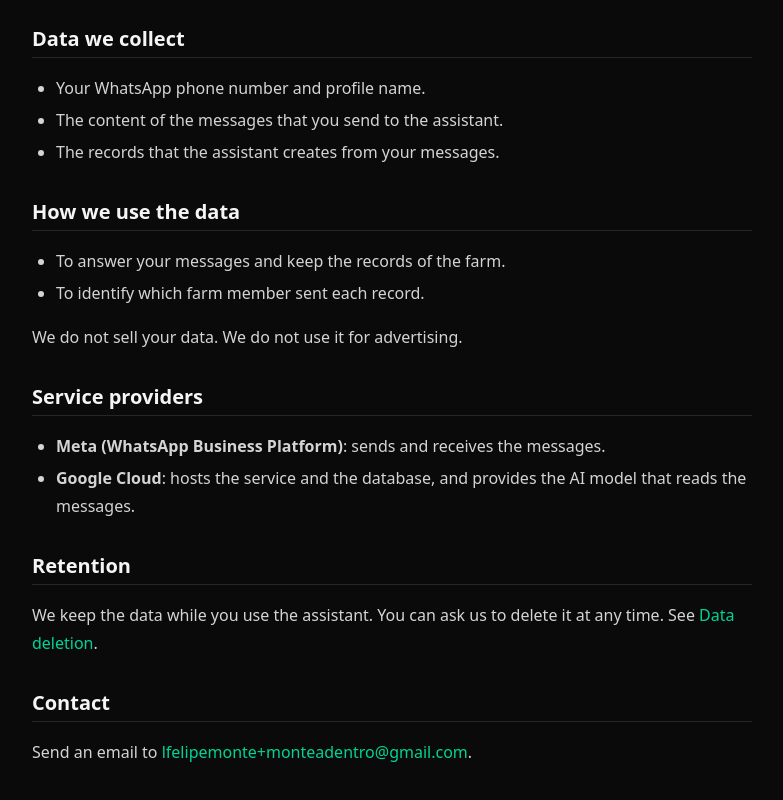
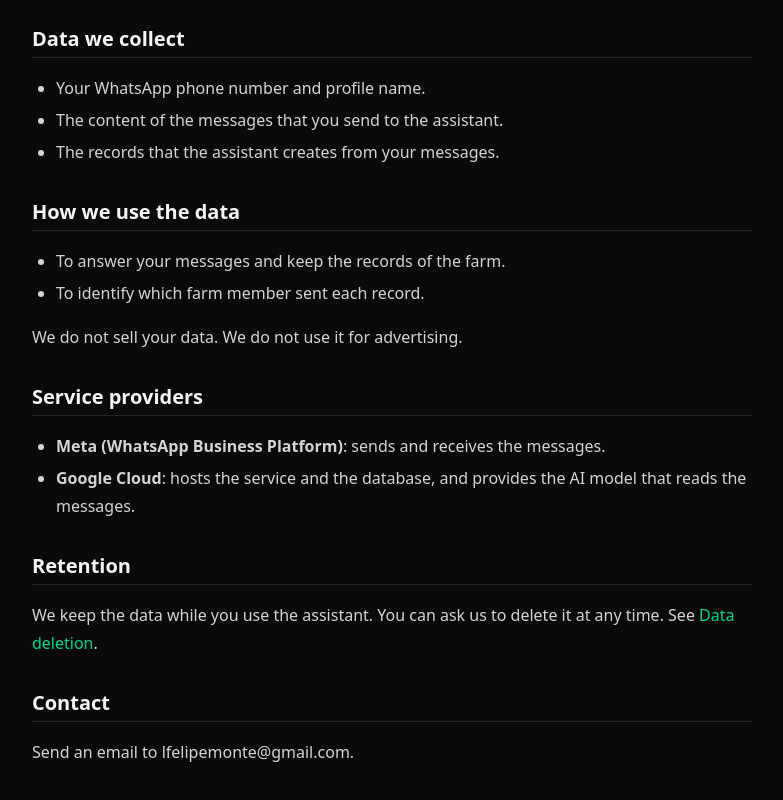
Before and after one commit to MonteAdentro/monteadentro.github.io, a plain HTML site: page privacy/index.html in a window 1280 px wide. Shown: the part 310-1110 px from the top of the page, without its empty margins (248-1031 px from the left). Drawn offline with nearby package versions, Linux system fonts and the light colour scheme.

Commit message:
feat(privacy): show the contact email as plain text

```diff
--- a/privacy/index.html
+++ b/privacy/index.html
@@ -50,7 +50,7 @@
         <h2>Retention</h2>
         <p>We keep the data while you use the assistant. You can ask us to delete it at any time. See <a href="#deletion">Data deletion</a>.</p>
         <h2>Contact</h2>
-        <p>Send an email to <a href="mailto:lfelipemonte+monteadentro@gmail.com">lfelipemonte+monteadentro@gmail.com</a>.</p>
+        <p>Send an email to lfelipemonte@gmail.com.</p>
       </section>
 
       <section class="doc" data-tab="privacy" data-lang="es">
@@ -77,7 +77,7 @@
         <h2>Conservación</h2>
         <p>Conservamos los datos mientras uses el asistente. Puedes pedirnos que los eliminemos en cualquier momento. Consulta <a href="#deletion-es">Eliminación de datos</a>.</p>
         <h2>Contacto</h2>
-        <p>Envía un correo a <a href="mailto:lfelipemonte+monteadentro@gmail.com">lfelipemonte+monteadentro@gmail.com</a>.</p>
+        <p>Envía un correo a lfelipemonte@gmail.com.</p>
       </section>
 
       <section class="doc" data-tab="deletion" data-lang="en">
@@ -86,7 +86,7 @@
         <p>You can ask us to delete all the data that Monte Adentro keeps about you.</p>
         <h2>How to ask for deletion</h2>
         <ul>
-          <li>Send an email to <a href="mailto:lfelipemonte+monteadentro@gmail.com?subject=Data%20deletion%20request">lfelipemonte+monteadentro@gmail.com</a> with the subject "Data deletion request".</li>
+          <li>Send an email to lfelipemonte@gmail.com with the subject "Data deletion request".</li>
           <li>Include the WhatsApp phone number that you used with the assistant.</li>
         </ul>
         <h2>What happens next</h2>
@@ -102,7 +102,7 @@
         <p>Puedes pedirnos que eliminemos todos los datos que Monte Adentro guarda sobre ti.</p>
         <h2>Cómo pedir la eliminación</h2>
         <ul>
-          <li>Envía un correo a <a href="mailto:lfelipemonte+monteadentro@gmail.com?subject=Solicitud%20de%20eliminaci%C3%B3n%20de%20datos">lfelipemonte+monteadentro@gmail.com</a> con el asunto "Solicitud de eliminación de datos".</li>
+          <li>Envía un correo a lfelipemonte@gmail.com con el asunto "Solicitud de eliminación de datos".</li>
           <li>Incluye el número de teléfono de WhatsApp que usaste con el asistente.</li>
         </ul>
         <h2>Qué pasa después</h2>
```
Also changed, not shown: 1 other file.
